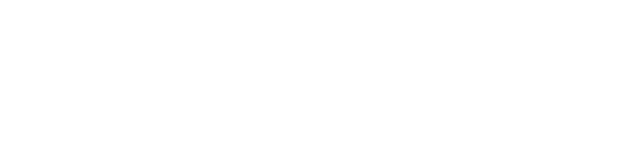
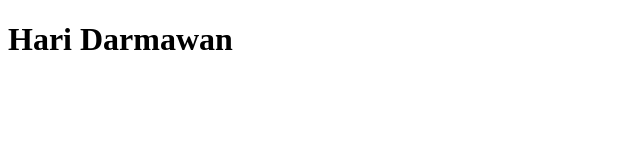
Before and after one commit to haridarmawann/UTS-LAB-PI, a plain HTML site: page index.html in a window 1280 px wide. Shown: the whole page, without its empty margins (0-640 px from the left). Drawn offline with Linux system fonts and the light colour scheme.

Commit message:
update index.html

```diff
--- a/index.html
+++ b/index.html
@@ -7,6 +7,7 @@
   <title>Document</title>
 </head>
 <body>
+  <h1>Hari Darmawan</h1>
 
 </body>
 </html>
```
